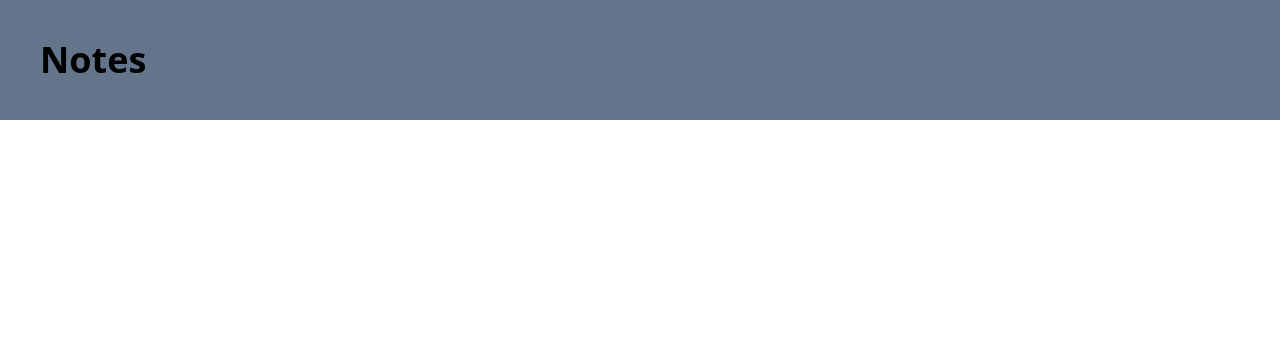
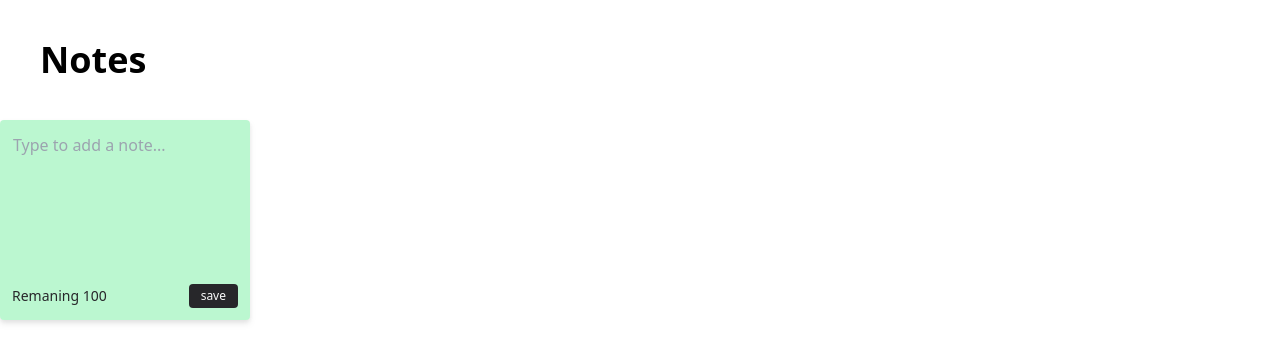
Before and after one commit to lepddd/React-Notes-App, a React (Vite) app: page / in a window 1280 px wide. Shown: the top 362 px of the page. Built offline with nearby package versions, Linux system fonts and the light colour scheme.

Commit message:
add components

```diff
--- /dev/null
+++ b/noteStore.js
@@ -0,0 +1,17 @@
+import create from "zustand";
+import {persist} from "zustand/middleware"
+
+const useNoteStore = create(
+    persist(
+      (set, get) => ({
+        notes: [],
+        updateNotes: (newNotes) => set({ notes: newNotes }),
+      }),
+      {
+        name: 'all-notes', // unique name
+        getStorage: () => localStorage, // (optional) by default, 'localStorage' is used
+      }
+    )
+  )
+
+export default useNoteStore
--- a/src/App.jsx
+++ b/src/App.jsx
@@ -1,25 +1,20 @@
-import { useState, useEffect } from "react";
+import useNoteStore from "../noteStore";
+import AddNote from "./Components/AddNote";
 import Header from "./Components/Header";
+import Note from "./Components/Note";
 
 function App() {
-  const [notes, setNotes] = useState(JSON.parse(localStorage.getItem("allNotes")) || []);
-
-  useEffect(()=> {
-    localStorage.setItem("allNotes", JSON.stringify(notes))
-  },[notes])
-
-  function addNote() {
-    const newNote = {
-      title: "olá",
-      data: "09/09/22",
-    };
-    const updatedNotes = [...notes, newNote]
-    setNotes(updatedNotes);
-  }
+  const notes = useNoteStore((state) => state.notes);
 
   return (
-    <div className="container bg-slate-500 mx-auto">
-      <Header/>
+    <div className="container mx-auto">
+      <Header />
+      <div className=" flex flex-wrap gap-2.5 items-center justify-center md:grid md:grid-cols-3 lg:grid-cols-4 xl:grid-cols-5 2xl:grid-cols-6">
+        {notes.map(({ note, date, id }) => (
+          <Note key={id} note={note} date={date} index={id} />
+        ))}
+        <AddNote />
+      </div>
     </div>
   );
 }
--- /dev/null
+++ b/src/Components/AddNote.jsx
@@ -0,0 +1,62 @@
+import { useState } from "react";
+import useNoteStore from "../../noteStore";
+const Note = () => {
+  let date = new Date();
+  let maxLength = 100;
+
+  const [remaning, setRemaning] = useState(maxLength);
+  const [text, setText] = useState("");
+
+  const [isValid,setIsValid] = useState(true)
+  const notes = useNoteStore((state) => state.notes);
+  const addNote = useNoteStore((state) => state.updateNotes);
+
+  function handleChange(e) {
+    setText(e.target.value);
+    setRemaning(maxLength - e.target.value.length);
+  }
+
+  function addNotes() {
+    if(!text){
+      setIsValid(false)
+      setTimeout(()=>{
+        setIsValid(true)
+      },1000)
+    }else{
+      const newNote = {
+        id: notes.length,
+        note: text,
+        date: date.toLocaleDateString(),
+      };
+      addNote([...notes, newNote]); //update store
+      setIsValid(true)
+      setRemaning(maxLength)
+      setText(""); //reset textarea
+    }
+  }
+
+  return (
+    <div className="flex gap-3 flex-col p-3 w-[250px] h-[200px] bg-green-200 rounded drop-shadow-md">
+      <textarea
+        onChange={(e) => handleChange(e)}
+        className={`resize-none bg-green-200 outline-none border rounded ${isValid?'border-green-200':'border-red-500'}`}
+        value={text}
+        maxLength={maxLength}
+        cols="30"
+        rows="10"
+        placeholder="Type to add a note..."
+      ></textarea>
+      <div className="flex justify-between items-center text-zinc-800">
+        <p className="text-sm text-zinc-800">Remaning {remaning}</p>
+        <button
+          className="text-xs px-3 py-1 bg-zinc-800 text-neutral-50 rounded"
+          onClick={addNotes}
+        >
+          save
+        </button>
+      </div>
+    </div>
+  );
+};
+
+export default Note;
--- /dev/null
+++ b/src/Components/Note.jsx
@@ -0,0 +1,25 @@
+import { Icon } from "@iconify/react";
+import useNoteStore from "../../noteStore";
+const Note = ({ date, note, index }) => {
+  const notes = useNoteStore((state) => state.notes);
+  const deleteNotes = useNoteStore((state) => state.updateNotes);
+
+  function deleteNote(id) {
+    const filtered = notes.filter((el) => el.id !== id);
+    deleteNotes(filtered);
+  }
+
+  return (
+    <div className="flex gap-3 flex-col p-3 w-[250px] h-[200px] bg-yellow-200 rounded drop-shadow-md">
+      <p className="bg-yellow-200 w-full h-full text-zinc-800">{note}</p>
+      <div className="flex justify-between items-center text-zinc-800">
+        <p className="text-sm text-zinc-800">{date}</p>
+        <button onClick={() => deleteNote(index)}>
+          <Icon icon="wpf:full-trash" color="#27272a" width="22" height="22" />
+        </button>
+      </div>
+    </div>
+  );
+};
+
+export default Note;
```
Also changed, not shown: src/Components/Header.jsx (+7 -7 lines).
